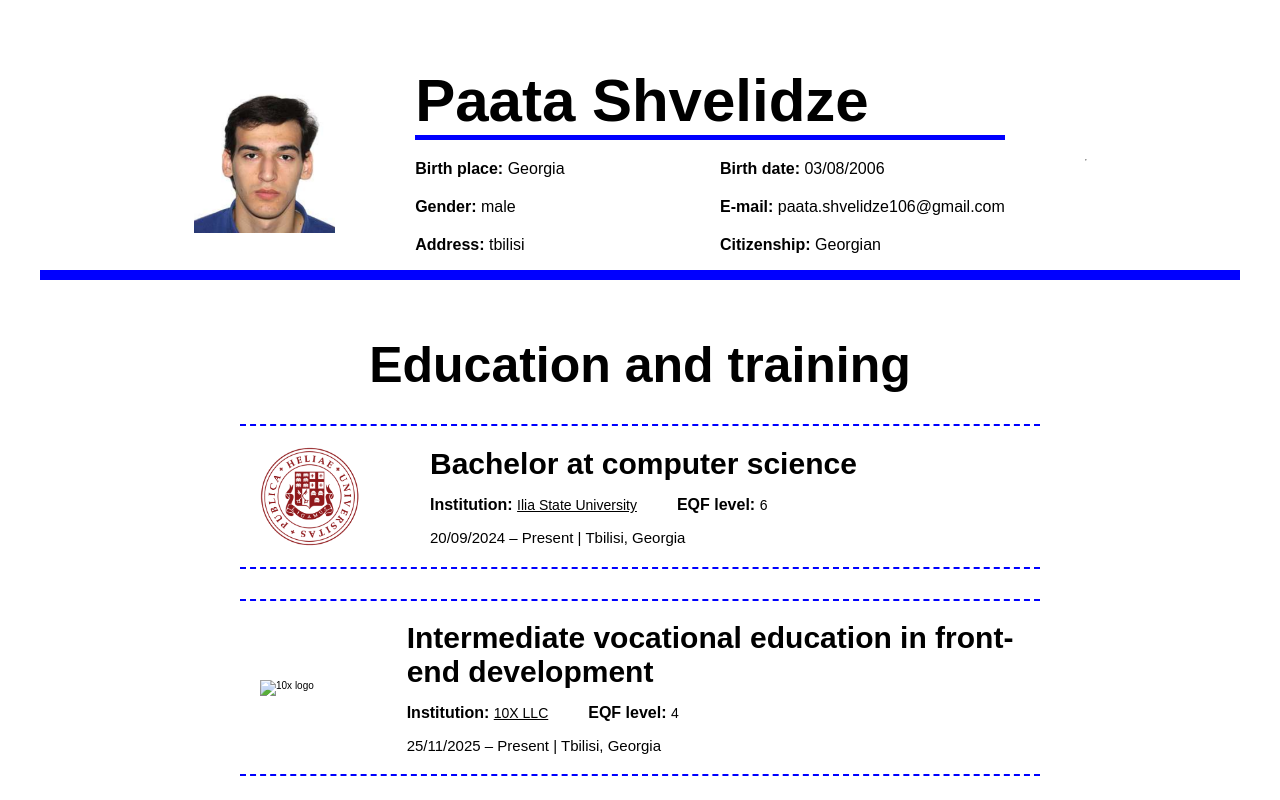
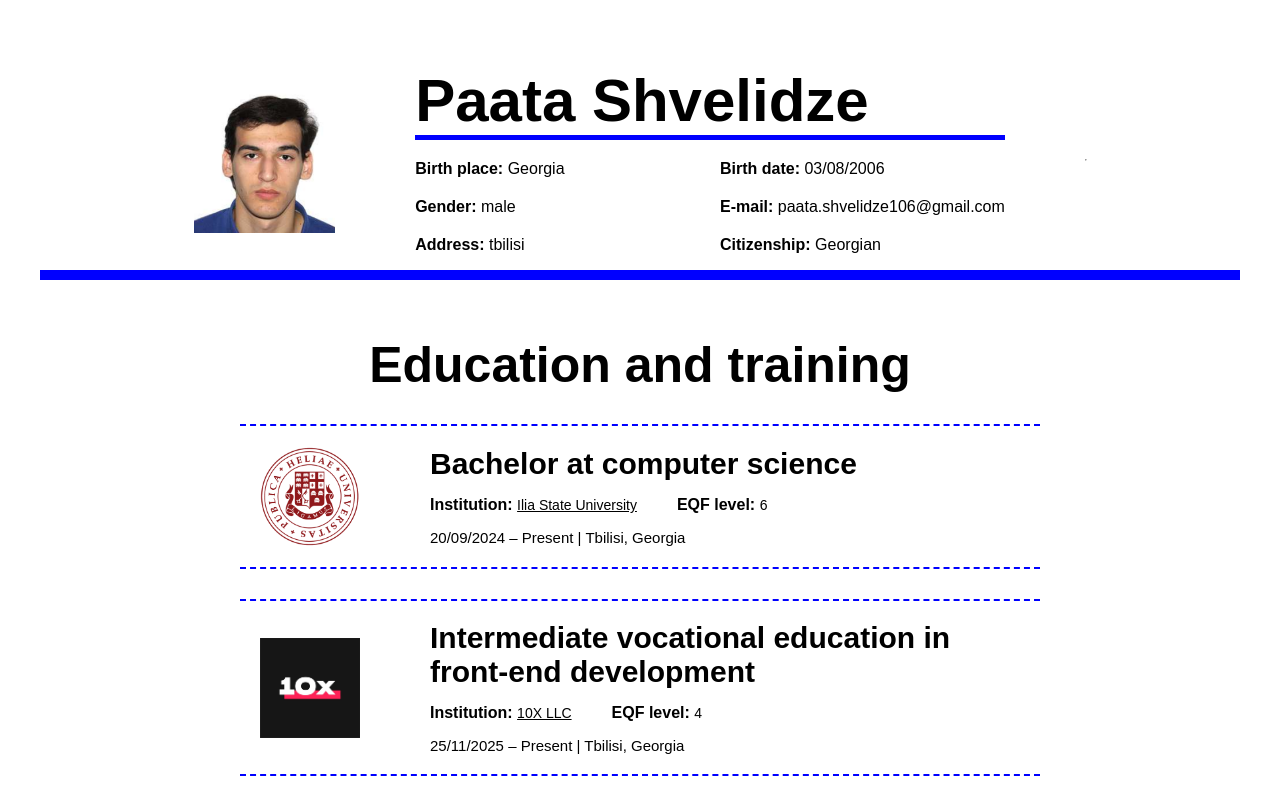
Before and after one commit to paata333/rsschool-cv, a plain HTML site: page index.html in a window 1280 px wide. Shown: the top 800 px of the page. Drawn offline with Linux system fonts and the light colour scheme.

Commit message:
fix: repair broken link

```diff
--- a/index.html
+++ b/index.html
@@ -46,7 +46,7 @@
 
                 <article class="education-container" >
 
-                    <img  class="institution-logo" src="./assets/10xlgo.png" alt="10x logo">
+                    <img  class="institution-logo" src="./assets/10xlogo.png" alt="10x logo">
 
                     <div class="education-text-container">
                         <h3>Intermediate vocational education in front-end development</h3>
```
